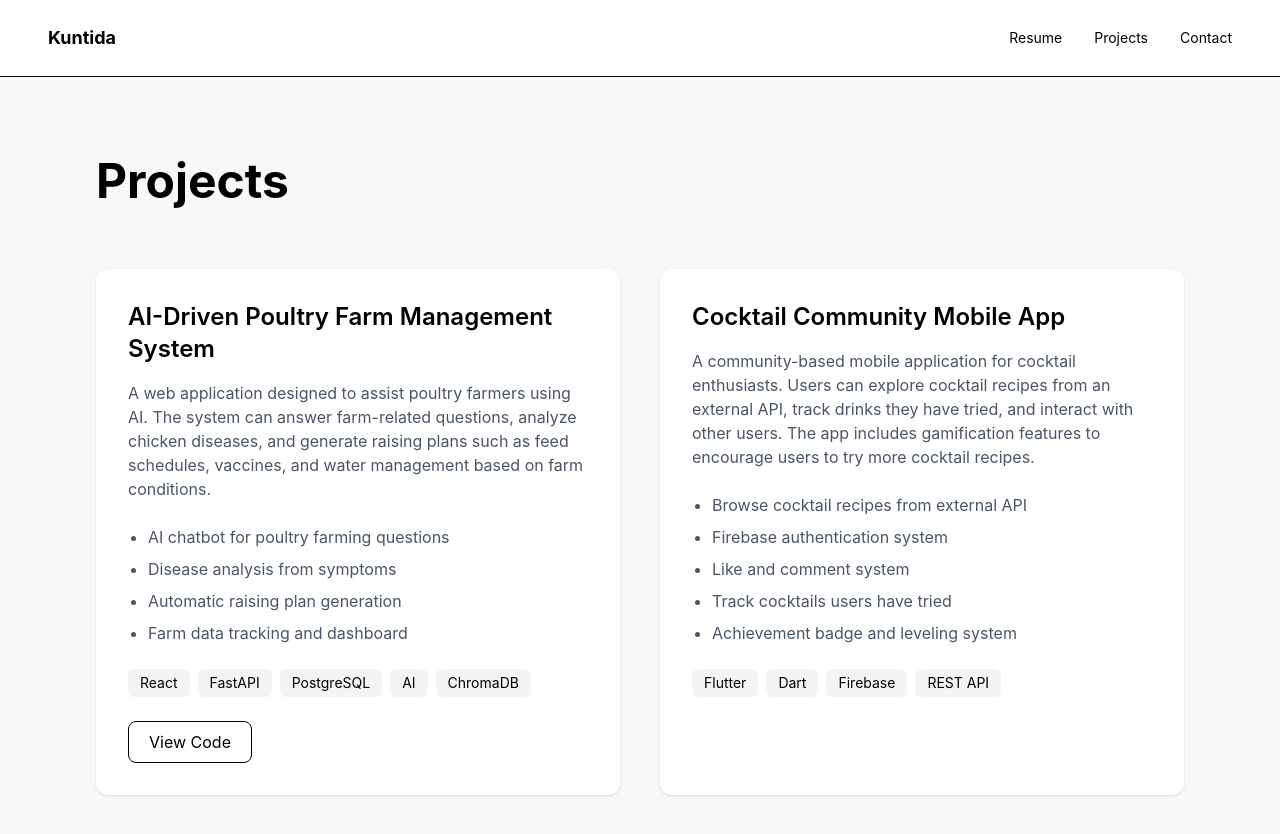
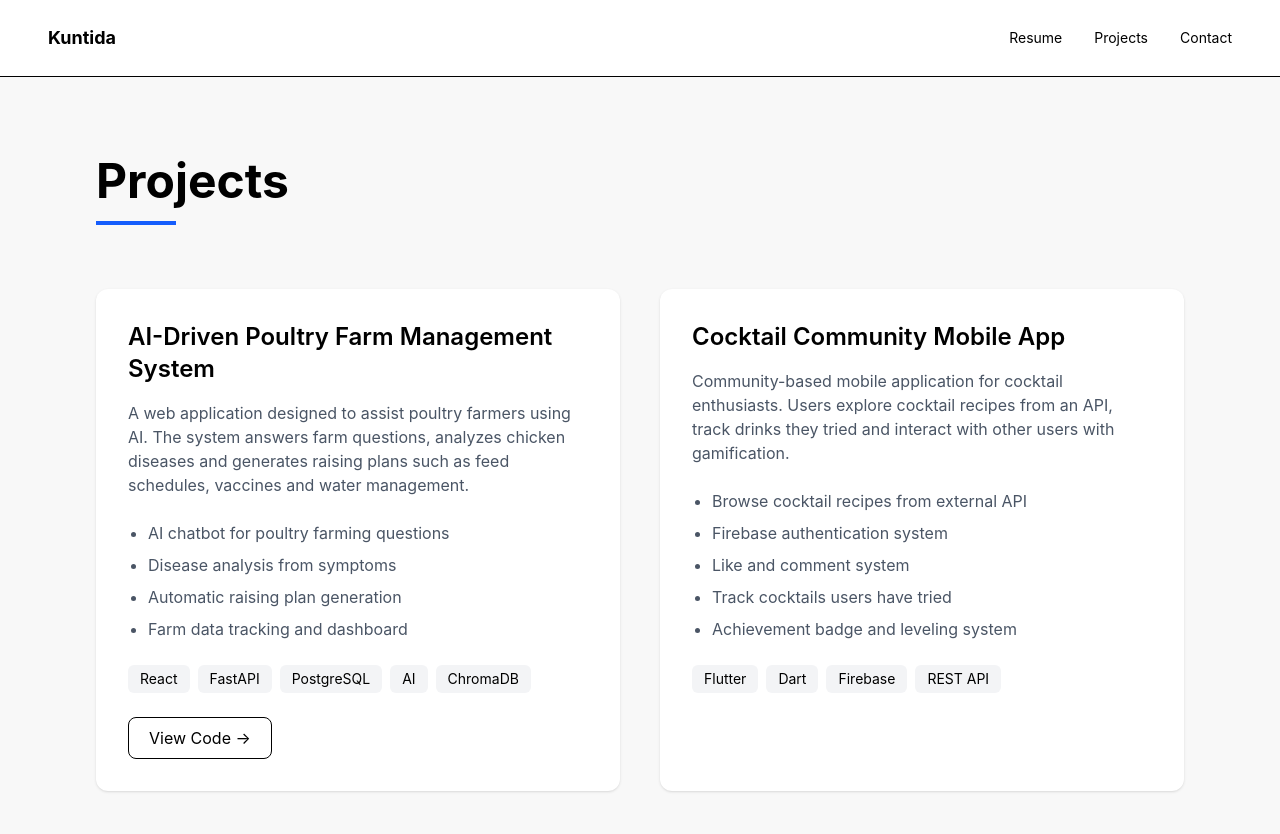
Before and after one commit to kuntida0709/myport, a React (Vite) app: page /projects in a window 1280 px wide. Shown: the top 834 px of the page. Built offline with nearby package versions, Linux system fonts and the light colour scheme.

Commit message:
motion 2nd

```diff
--- a/src/pages/Projects.jsx
+++ b/src/pages/Projects.jsx
@@ -1,26 +1,60 @@
 import Navbar from "../components/Navbar";
+import { motion } from "framer-motion";
+
+const fadeUp = {
+  hidden: { opacity: 0, y: 40 },
+  show: {
+    opacity: 1,
+    y: 0,
+    transition: { duration: 0.6 }
+  }
+};
 
 export default function Projects() {
   return (
     <div className="min-h-screen bg-[#f8f8f8] font-sans">
+
       <Navbar />
 
       <div className="max-w-6xl mx-auto px-8 py-20">
-        {/* Title */}
-        <h1 className="text-5xl font-bold mb-16">Projects</h1>
+
+        {/* TITLE */}
+        <motion.div
+          variants={fadeUp}
+          initial="hidden"
+          animate="show"
+          className="mb-16"
+        >
+          <h1 className="text-5xl font-bold mb-4">
+            Projects
+          </h1>
+
+          <div className="w-20 h-1 bg-blue-600"></div>
+        </motion.div>
+
 
         <div className="grid md:grid-cols-2 gap-10">
-          {/* Project 1 */}
-          <div className="bg-white p-8 rounded-xl shadow hover:shadow-xl hover:-translate-y-2 transition duration-300">
+
+
+          {/* PROJECT 1 */}
+          <motion.div
+            variants={fadeUp}
+            initial="hidden"
+            whileInView="show"
+            viewport={{ once: true }}
+            whileHover={{ y: -8, scale: 1.02 }}
+            className="bg-white p-8 rounded-xl shadow hover:shadow-2xl transition duration-300"
+          >
+
             <h2 className="text-2xl font-semibold mb-4">
               AI-Driven Poultry Farm Management System
             </h2>
 
             <p className="text-gray-600 mb-6">
-              A web application designed to assist poultry farmers using AI. The
-              system can answer farm-related questions, analyze chicken
-              diseases, and generate raising plans such as feed schedules,
-              vaccines, and water management based on farm conditions.
+              A web application designed to assist poultry farmers using AI.
+              The system answers farm questions, analyzes chicken diseases
+              and generates raising plans such as feed schedules, vaccines
+              and water management.
             </p>
 
             <ul className="text-gray-600 space-y-2 mb-6 list-disc pl-5">
@@ -30,50 +64,61 @@ export default function Projects() {
               <li>Farm data tracking and dashboard</li>
             </ul>
 
-            {/* Tech stack */}
+
+            {/* TECH STACK */}
             <div className="flex flex-wrap gap-2 mb-6">
-              <span className="px-3 py-1 bg-gray-100 rounded-md text-sm">
-                React
-              </span>
-              <span className="px-3 py-1 bg-gray-100 rounded-md text-sm">
-                FastAPI
-              </span>
-              <span className="px-3 py-1 bg-gray-100 rounded-md text-sm">
-                PostgreSQL
-              </span>
-              <span className="px-3 py-1 bg-gray-100 rounded-md text-sm">
-                AI
-              </span>
-              <span className="px-3 py-1 bg-gray-100 rounded-md text-sm">
-                ChromaDB
-              </span>
+
+              {["React","FastAPI","PostgreSQL","AI","ChromaDB"].map((tech,i)=>(
+                <motion.span
+                  key={tech}
+                  initial={{ opacity:0, scale:0.8 }}
+                  whileInView={{ opacity:1, scale:1 }}
+                  transition={{ delay:i*0.05 }}
+                  whileHover={{ y:-3 }}
+                  className="px-3 py-1 bg-gray-100 rounded-md text-sm
+                  hover:bg-blue-100 hover:text-blue-700"
+                >
+                  {tech}
+                </motion.span>
+              ))}
+
             </div>
-            {/* buttons */}
-            <div className="flex gap-4">
+
+
+            {/* BUTTON */}
             <a
               href="https://github.com/kuntida0709/project68demo4.git"
               target="_blank"
-                className="px-5 py-2 border border-black rounded-lg
+              className="inline-block px-5 py-2 border border-black rounded-lg
               hover:bg-black hover:text-white
+              hover:-translate-y-1 hover:shadow-lg
               transition duration-300"
             >
-                View Code
+              View Code →
             </a>
-            </div>
-          </div>
 
-          {/* Project 2 */}
-          <div className="bg-white p-8 rounded-xl shadow hover:shadow-xl hover:-translate-y-2 transition duration-300">
+          </motion.div>
+
+
+
+          {/* PROJECT 2 */}
+          <motion.div
+            variants={fadeUp}
+            initial="hidden"
+            whileInView="show"
+            viewport={{ once: true }}
+            whileHover={{ y: -8, scale: 1.02 }}
+            className="bg-white p-8 rounded-xl shadow hover:shadow-2xl transition duration-300"
+          >
+
             <h2 className="text-2xl font-semibold mb-4">
               Cocktail Community Mobile App
             </h2>
 
             <p className="text-gray-600 mb-6">
-              A community-based mobile application for cocktail enthusiasts.
-              Users can explore cocktail recipes from an external API, track
-              drinks they have tried, and interact with other users. The app
-              includes gamification features to encourage users to try more
-              cocktail recipes.
+              Community-based mobile application for cocktail enthusiasts.
+              Users explore cocktail recipes from an API, track drinks
+              they tried and interact with other users with gamification.
             </p>
 
             <ul className="text-gray-600 space-y-2 mb-6 list-disc pl-5">
@@ -84,24 +129,32 @@ export default function Projects() {
               <li>Achievement badge and leveling system</li>
             </ul>
 
-            {/* Tech stack */}
+
+            {/* TECH STACK */}
             <div className="flex flex-wrap gap-2 mb-6">
-              <span className="px-3 py-1 bg-gray-100 rounded-md text-sm">
-                Flutter
-              </span>
-              <span className="px-3 py-1 bg-gray-100 rounded-md text-sm">
-                Dart
-              </span>
-              <span className="px-3 py-1 bg-gray-100 rounded-md text-sm">
-                Firebase
-              </span>
-              <span className="px-3 py-1 bg-gray-100 rounded-md text-sm">
-                REST API
-              </span>
+
+              {["Flutter","Dart","Firebase","REST API"].map((tech,i)=>(
+                <motion.span
+                  key={tech}
+                  initial={{ opacity:0, scale:0.8 }}
+                  whileInView={{ opacity:1, scale:1 }}
+                  transition={{ delay:i*0.05 }}
+                  whileHover={{ y:-3 }}
+                  className="px-3 py-1 bg-gray-100 rounded-md text-sm
+                  hover:bg-blue-100 hover:text-blue-700"
+                >
+                  {tech}
+                </motion.span>
+              ))}
+
             </div>
+
+          </motion.div>
+
         </div>
+
       </div>
-      </div>
+
     </div>
   );
 }
--- a/src/pages/Resume.jsx
+++ b/src/pages/Resume.jsx
@@ -3,18 +3,43 @@ import { Link } from "react-router-dom";
 import { FaGithub, FaDownload } from "react-icons/fa";
 import { motion } from "framer-motion";
 
-const fadeUp = {
-  hidden: { opacity: 0, y: 40 },
+const container = {
+  hidden: {},
   show: {
-    opacity: 1,
-    y: 0,
-    transition: { duration: 0.6 }
+    transition: {
+      staggerChildren: 0.15
     }
+  }
+};
+
+const item = {
+  hidden: { opacity: 0, y: 30 },
+  show: { opacity: 1, y: 0 }
 };
 
 export default function Resume() {
   return (
-    <div className="min-h-screen bg-[#f8f8f8] font-sans">
+    <motion.div
+      initial={{ opacity: 0 }}
+      animate={{ opacity: 1 }}
+      className="min-h-screen font-sans relative overflow-hidden"
+    >
+
+      {/* Background gradient */}
+      <div className="fixed inset-0 -z-10 bg-gradient-to-br from-[#d6c9bb] via-[#eee7df] to-[#f4f4f4]" />
+
+      {/* Floating blobs */}
+      <motion.div
+        animate={{ y: [0, -30, 0] }}
+        transition={{ duration: 8, repeat: Infinity }}
+        className="absolute top-20 left-20 w-72 h-72 bg-blue-200 opacity-20 blur-3xl rounded-full"
+      />
+
+      <motion.div
+        animate={{ y: [0, 40, 0] }}
+        transition={{ duration: 10, repeat: Infinity }}
+        className="absolute bottom-20 right-20 w-80 h-80 bg-blue-100 opacity-20 blur-3xl rounded-full"
+      />
 
       <Navbar />
 
@@ -22,40 +47,46 @@ export default function Resume() {
 
         {/* HEADER */}
         <motion.div
-          variants={fadeUp}
+          variants={item}
           initial="hidden"
           animate="show"
           className="mb-24"
         >
+
           <h1 className="text-5xl font-bold mb-4">
             Resume
           </h1>
 
-          <div className="w-20 h-1 bg-blue-600 mb-6"></div>
+          <div className="w-20 h-1 bg-gradient-to-r from-blue-600 to-blue-400 mb-6" />
 
           <p className="text-gray-600 max-w-xl text-lg">
             Overview of my education, development experience and software
             projects related to backend development and intelligent systems.
           </p>
+
         </motion.div>
+
+        <motion.div
+          variants={container}
+          initial="hidden"
+          animate="show"
+        >
 
           {/* PROFILE */}
           <motion.section
-          variants={fadeUp}
-          initial="hidden"
-          whileInView="show"
-          viewport={{ once: true }}
+            variants={item}
             className="grid md:grid-cols-3 gap-12 mb-24"
           >
+
             <div className="text-2xl font-semibold">
               Profile
             </div>
 
             <motion.div
               whileHover={{ y: -6 }}
-            className="md:col-span-2 bg-white p-8 rounded-xl shadow
-            text-gray-700 leading-relaxed"
+              className="md:col-span-2 bg-white p-8 rounded-xl shadow text-gray-700 leading-relaxed"
             >
+
               Electronic Computer Technology student interested in backend
               development, intelligent systems and full-stack web applications.
 
@@ -63,7 +94,9 @@ export default function Resume() {
 
               Experienced in building applications using Python, FastAPI,
               PostgreSQL and React with focus on practical real-world systems.
+
             </motion.div>
+
           </motion.section>
 
           {/* STATS */}
@@ -77,12 +110,11 @@ export default function Resume() {
 
               <motion.div
                 key={i}
-              initial={{ opacity: 0, y: 30 }}
-              whileInView={{ opacity: 1, y: 0 }}
-              transition={{ delay: i * 0.2 }}
-              whileHover={{ y: -5 }}
+                variants={item}
+                whileHover={{ y: -6 }}
                 className="bg-white p-6 rounded-xl shadow text-center"
               >
+
                 <p className="text-3xl font-bold text-blue-600">
                   {s.num}
                 </p>
@@ -99,12 +131,10 @@ export default function Resume() {
 
           {/* EDUCATION */}
           <motion.section
-          variants={fadeUp}
-          initial="hidden"
-          whileInView="show"
-          viewport={{ once: true }}
+            variants={item}
             className="mb-24"
           >
+
             <h2 className="text-3xl font-bold mb-12">
               Education
             </h2>
@@ -133,6 +163,7 @@ export default function Resume() {
                   key={i}
                   initial={{ opacity: 0, x: -30 }}
                   whileInView={{ opacity: 1, x: 0 }}
+                  viewport={{ once: true }}
                   transition={{ delay: i * 0.2 }}
                   className="relative"
                 >
@@ -157,14 +188,12 @@ export default function Resume() {
 
           </motion.section>
 
-        {/* SKILLS */}
+          {/* TECH STACK */}
           <motion.section
-          variants={fadeUp}
-          initial="hidden"
-          whileInView="show"
-          viewport={{ once: true }}
+            variants={item}
             className="mb-24"
           >
+
             <h2 className="text-3xl font-bold mb-12">
               Tech Stack
             </h2>
@@ -182,18 +211,16 @@ export default function Resume() {
                 "MySQL",
                 "C++",
                 "PHP"
-            ].map((skill, i) => (
+              ].map((skill) => (
 
                 <motion.span
                   key={skill}
-                initial={{ opacity: 0, scale: 0.8 }}
-                whileInView={{ opacity: 1, scale: 1 }}
-                transition={{ delay: i * 0.05 }}
-                whileHover={{ y: -3 }}
-                className="px-4 py-2 bg-white rounded-full border border-gray-200
-                text-gray-700 text-sm hover:border-blue-500 hover:text-blue-600"
+                  whileHover={{ scale: 1.08 }}
+                  className="px-4 py-2 bg-white rounded-full border border-gray-200 text-gray-700 text-sm hover:border-blue-500 hover:text-blue-600"
                 >
+
                   {skill}
+
                 </motion.span>
 
               ))}
@@ -204,10 +231,7 @@ export default function Resume() {
 
           {/* PROJECTS */}
           <motion.section
-          variants={fadeUp}
-          initial="hidden"
-          whileInView="show"
-          viewport={{ once: true }}
+            variants={item}
             className="mb-24"
           >
 
@@ -218,7 +242,7 @@ export default function Resume() {
             <div className="grid md:grid-cols-2 gap-8">
 
               <motion.div
-              whileHover={{ y: -6 }}
+                whileHover={{ y: -8, rotateX: 3 }}
                 className="bg-white p-8 rounded-xl shadow"
               >
 
@@ -239,14 +263,16 @@ export default function Resume() {
                   href="https://github.com/kuntida0709"
                   className="flex items-center gap-2 text-blue-600 font-semibold hover:translate-x-1 transition"
                 >
+
                   <FaGithub />
                   View Source →
+
                 </a>
 
               </motion.div>
 
               <motion.div
-              whileHover={{ y: -6 }}
+                whileHover={{ y: -8, rotateX: 3 }}
                 className="bg-white p-8 rounded-xl shadow"
               >
 
@@ -269,17 +295,24 @@ export default function Resume() {
 
           </motion.section>
 
+        </motion.div>
+
         {/* BUTTONS */}
         <div className="flex gap-6">
 
           <motion.a
-            whileHover={{ y: -3 }}
+            whileHover={{
+              scale: 1.05,
+              boxShadow: "0px 10px 30px rgba(0,0,0,0.25)"
+            }}
             href="/kuntida-resume.pdf"
             download
-            className="flex items-center gap-2 px-6 py-3 bg-black text-white rounded-lg shadow"
+            className="flex items-center gap-2 px-6 py-3 bg-black text-white rounded-lg"
           >
+
             <FaDownload />
             Download Resume
+
           </motion.a>
 
           <Link
@@ -288,13 +321,15 @@ export default function Resume() {
             hover:bg-gray-900 hover:text-white
             hover:-translate-y-1 hover:shadow-lg transition"
           >
+
             Transcript →
+
           </Link>
 
         </div>
 
       </div>
 
-    </div>
+    </motion.div>
   );
 }
--- a/src/pages/Transcript.jsx
+++ b/src/pages/Transcript.jsx
@@ -1,42 +1,84 @@
 import Navbar from "../components/Navbar";
 import { Link } from "react-router-dom";
 import { FaFilePdf, FaDownload } from "react-icons/fa";
+import { motion } from "framer-motion";
+
+const fadeUp = {
+  hidden: { opacity: 0, y: 40 },
+  show: {
+    opacity: 1,
+    y: 0,
+    transition: { duration: 0.6 }
+  }
+};
 
 export default function Transcript() {
   return (
     <div className="min-h-screen bg-gradient-to-b from-[#f8f8f8] to-[#ececec] font-sans">
+
       <Navbar />
 
       <div className="max-w-5xl mx-auto px-8 py-20">
+
         {/* HEADER */}
-        <div className="mb-12">
-          <h1 className="text-5xl font-bold mb-4">Transcript</h1>
+        <motion.div
+          variants={fadeUp}
+          initial="hidden"
+          animate="show"
+          className="mb-16"
+        >
+          <h1 className="text-5xl font-bold mb-4">
+            Transcript
+          </h1>
 
           <div className="w-16 h-1 bg-blue-600 mb-6"></div>
 
-          <p className="text-gray-600 max-w-xl">
+          <p className="text-gray-600 max-w-xl text-lg">
             Academic transcript showing completed coursework and academic
             performance during my studies in Electronic Computer Technology.
           </p>
-        </div>
+        </motion.div>
+
 
         {/* PREVIEW CARD */}
-        <div className="bg-white p-6 rounded-2xl shadow-lg hover:shadow-2xl transition mb-10">
+        <motion.div
+          variants={fadeUp}
+          initial="hidden"
+          whileInView="show"
+          viewport={{ once: true }}
+          whileHover={{ y: -6 }}
+          className="bg-white p-6 rounded-2xl shadow-lg hover:shadow-2xl transition mb-12"
+        >
+
           <div className="flex items-center gap-3 mb-4 text-gray-700">
             <FaFilePdf className="text-red-500" />
             <span className="font-semibold">Transcript Preview</span>
           </div>
 
-          <div className="border rounded-lg overflow-hidden">
+          <motion.div
+            initial={{ opacity: 0, scale: 0.96 }}
+            whileInView={{ opacity: 1, scale: 1 }}
+            transition={{ duration: 0.6 }}
+            className="border rounded-lg overflow-hidden"
+          >
             <iframe
               src="/kuntida-transcript.pdf"
               className="w-full h-[700px]"
             ></iframe>
-          </div>
-        </div>
+          </motion.div>
+
+        </motion.div>
+
 
         {/* BUTTONS */}
-        <div className="flex gap-6 mt-8">
+        <motion.div
+          variants={fadeUp}
+          initial="hidden"
+          whileInView="show"
+          viewport={{ once: true }}
+          className="flex flex-wrap gap-6 items-center"
+        >
+
           <Link
             to="/resume"
             className="px-6 py-3 border border-gray-400 rounded-lg
@@ -47,23 +89,33 @@ export default function Transcript() {
             ← Resume
           </Link>
 
-          <a
+          <motion.a
+            whileHover={{ y: -3 }}
             href="/kuntida-transcript.pdf"
             download
             className="flex items-center gap-2 px-6 py-3 border border-black rounded-lg
             hover:bg-black hover:text-white
-            hover:-translate-y-1 hover:shadow-lg
-            transition duration-300"
+            hover:shadow-lg transition"
           >
             <FaDownload />
             Download Transcript
-          </a>
-          <p className="text-sm text-gray-500 mt-4">
-            If the preview does not load, please download the transcript using
-            the button above.
-          </p>
-        </div>
+          </motion.a>
+
+        </motion.div>
+
+
+        <motion.p
+          initial={{ opacity: 0 }}
+          whileInView={{ opacity: 1 }}
+          transition={{ delay: 0.3 }}
+          className="text-sm text-gray-500 mt-6"
+        >
+          If the preview does not load, please download the transcript using
+          the button above.
+        </motion.p>
+
       </div>
+
     </div>
   );
 }
```
Lines whose indentation alone changed are shown as unchanged.
